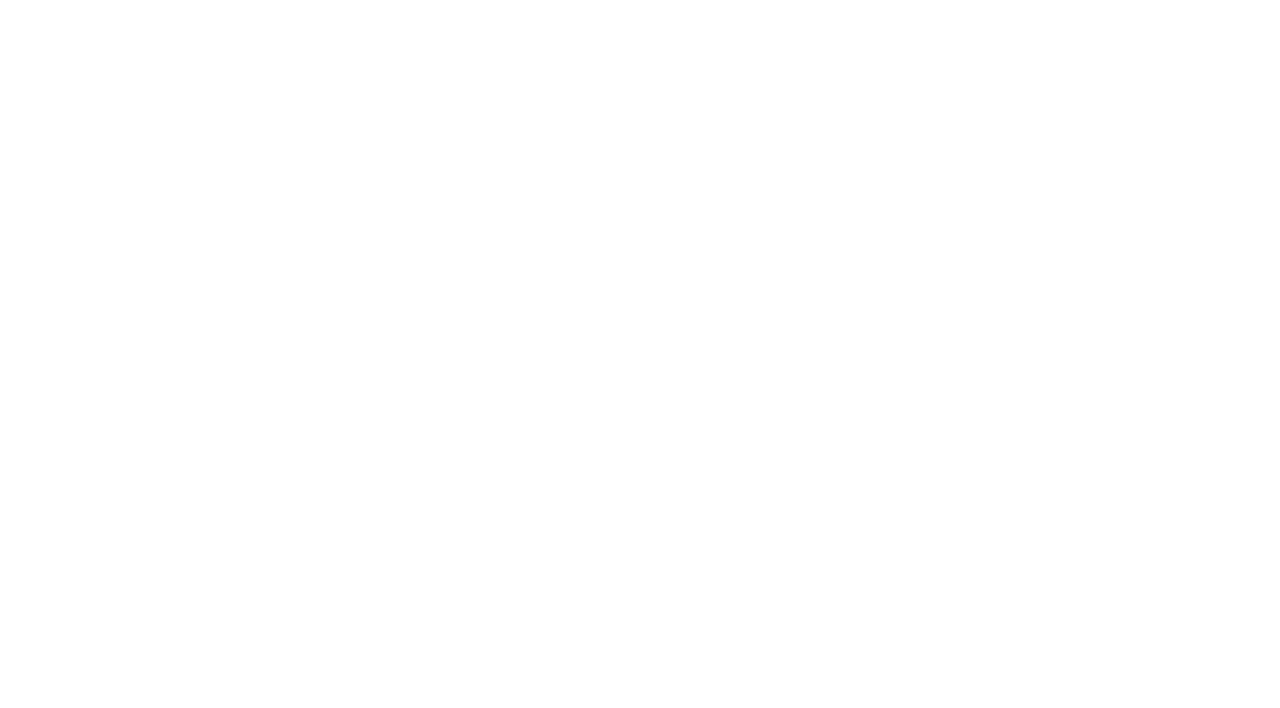
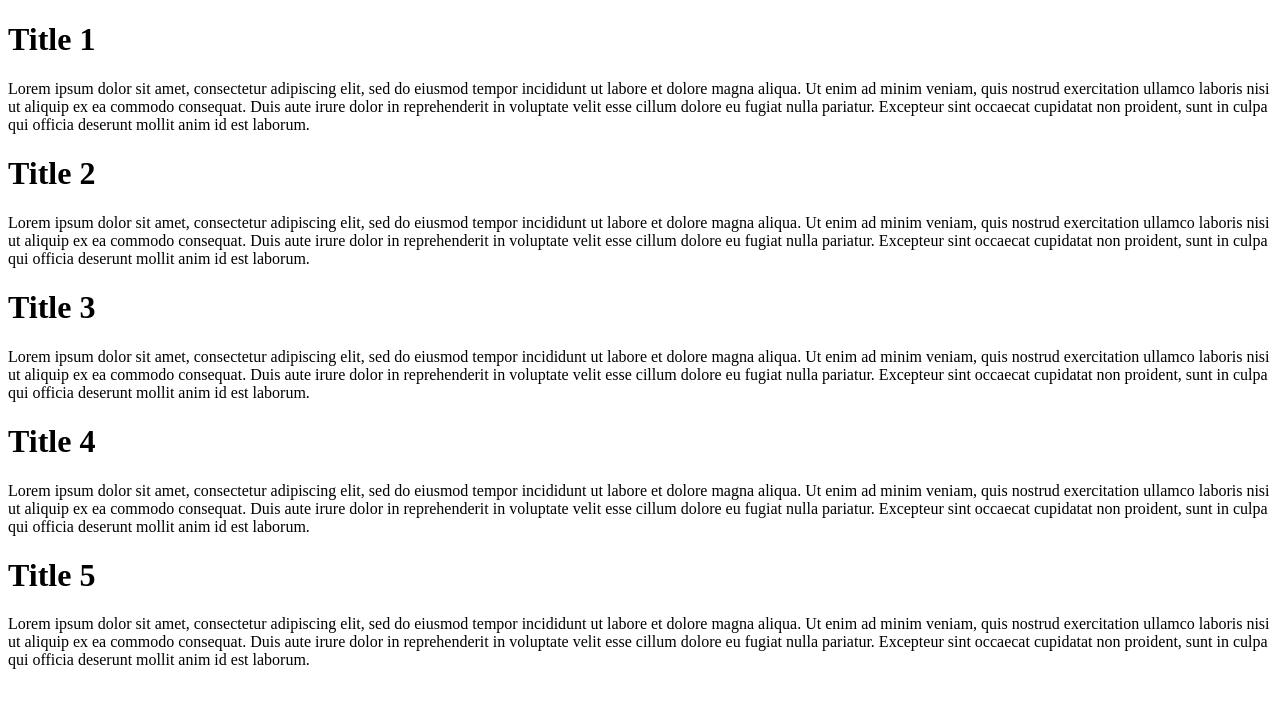
Before and after one commit to cycy39/Web-programming-project, a plain HTML site: page stories.html in a window 1280 px wide. Drawn offline with Linux system fonts and the light colour scheme.

Commit message:
Ajout abous us html + autre

```diff
--- a/stories.html
+++ b/stories.html
@@ -1,10 +1,24 @@
 <!DOCTYPE html>
 <html lang="en">
 <head>
+    <!-- Mode article -->
     <meta charset="UTF-8">
     <title>Title</title>
 </head>
 <body>
-
+    <div id="header"></div>
+    <div id="contenu">
+        <h1>Title 1</h1>
+        <p>Lorem ipsum dolor sit amet, consectetur adipiscing elit, sed do eiusmod tempor incididunt ut labore et dolore magna aliqua. Ut enim ad minim veniam, quis nostrud exercitation ullamco laboris nisi ut aliquip ex ea commodo consequat. Duis aute irure dolor in reprehenderit in voluptate velit esse cillum dolore eu fugiat nulla pariatur. Excepteur sint occaecat cupidatat non proident, sunt in culpa qui officia deserunt mollit anim id est laborum.</p>
+        <h1>Title 2</h1>
+        <p>Lorem ipsum dolor sit amet, consectetur adipiscing elit, sed do eiusmod tempor incididunt ut labore et dolore magna aliqua. Ut enim ad minim veniam, quis nostrud exercitation ullamco laboris nisi ut aliquip ex ea commodo consequat. Duis aute irure dolor in reprehenderit in voluptate velit esse cillum dolore eu fugiat nulla pariatur. Excepteur sint occaecat cupidatat non proident, sunt in culpa qui officia deserunt mollit anim id est laborum.</p>
+        <h1>Title 3</h1>
+        <p>Lorem ipsum dolor sit amet, consectetur adipiscing elit, sed do eiusmod tempor incididunt ut labore et dolore magna aliqua. Ut enim ad minim veniam, quis nostrud exercitation ullamco laboris nisi ut aliquip ex ea commodo consequat. Duis aute irure dolor in reprehenderit in voluptate velit esse cillum dolore eu fugiat nulla pariatur. Excepteur sint occaecat cupidatat non proident, sunt in culpa qui officia deserunt mollit anim id est laborum.</p>
+        <h1>Title 4</h1>
+        <p>Lorem ipsum dolor sit amet, consectetur adipiscing elit, sed do eiusmod tempor incididunt ut labore et dolore magna aliqua. Ut enim ad minim veniam, quis nostrud exercitation ullamco laboris nisi ut aliquip ex ea commodo consequat. Duis aute irure dolor in reprehenderit in voluptate velit esse cillum dolore eu fugiat nulla pariatur. Excepteur sint occaecat cupidatat non proident, sunt in culpa qui officia deserunt mollit anim id est laborum.</p>
+        <h1>Title 5</h1>
+        <p>Lorem ipsum dolor sit amet, consectetur adipiscing elit, sed do eiusmod tempor incididunt ut labore et dolore magna aliqua. Ut enim ad minim veniam, quis nostrud exercitation ullamco laboris nisi ut aliquip ex ea commodo consequat. Duis aute irure dolor in reprehenderit in voluptate velit esse cillum dolore eu fugiat nulla pariatur. Excepteur sint occaecat cupidatat non proident, sunt in culpa qui officia deserunt mollit anim id est laborum.</p>
+    </div>
+    <div id="footer"></div>
 </body>
 </html>
```
Also changed, not shown: aboutus.html (+15 -1 lines), home.html (+2 -0 lines), men.html (+1 -0 lines), new.html (+3 -0 lines), woman.html (+1 -0 lines), pics/Plan de travail – 1.png (added), pics/femme.PNG (added), pics/people.jpg (deleted), pics/shop.jpg (added).
